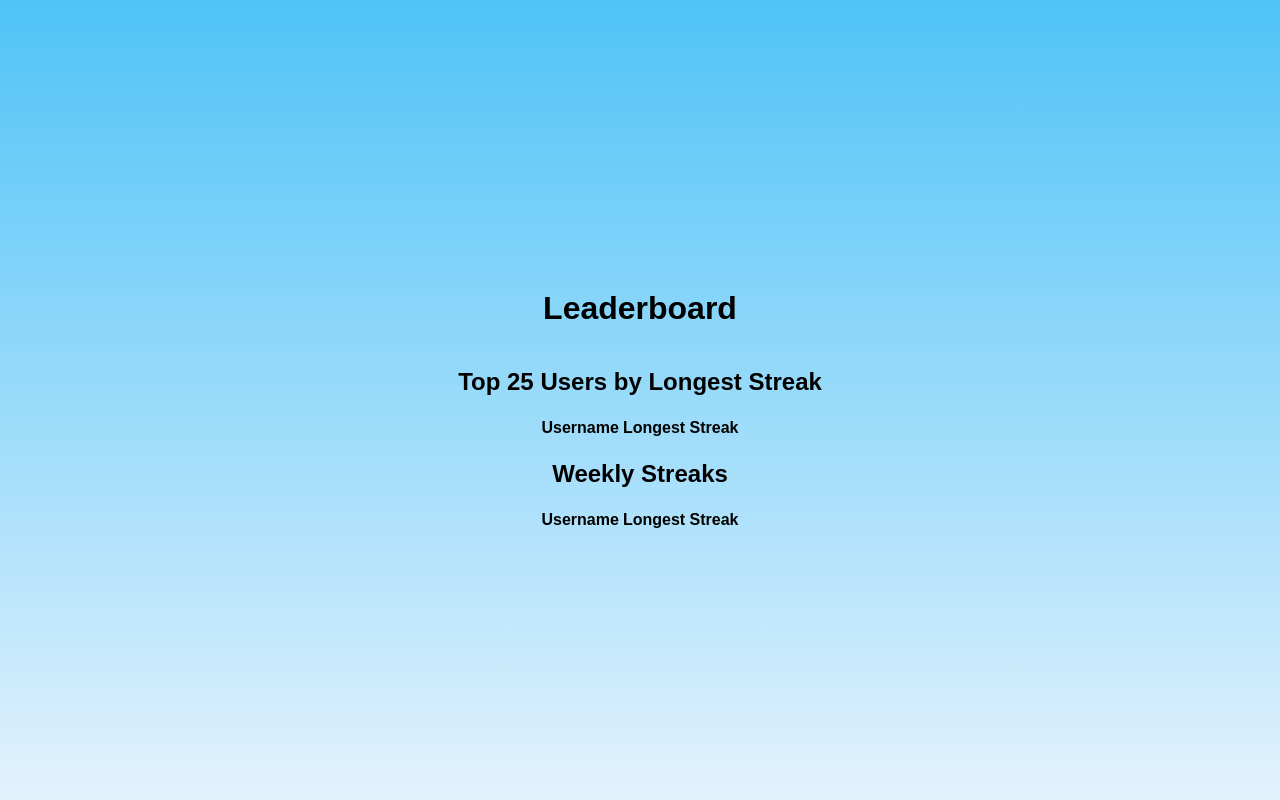
After one commit to ZAR0X/well-ease, a Flask app: page /leaderboard in a window 1280 px wide. The commit adds this page. Run offline with Flask 3, Linux system fonts and the light colour scheme; data that the repository does not hold is empty.

Commit message:
tasks and leaderboard backend

```diff
--- a/app.py
+++ b/app.py
@@ -1,10 +1,8 @@
-### Integrate HTML With Flask
-### HTTP verb GET And POST
-
 import re
 import os
 import json
 import requests
+from datetime import datetime, timedelta
 
 from flask import Flask, render_template, request, redirect, url_for, flash
 from flask_sqlalchemy import SQLAlchemy
@@ -28,6 +26,30 @@ class User(UserMixin, db.Model):
     email = db.Column(db.String(100), unique=True, nullable=False)
     password = db.Column(db.String(100), nullable=False)
 
+class Task(db.Model):
+    __tablename__ = 'tasks'
+    id = db.Column(db.Integer, primary_key=True)
+    user_id = db.Column(db.Integer, db.ForeignKey('users.id'), nullable=False)
+    description = db.Column(db.String(200), nullable=False)
+    time_of_day = db.Column(db.String(50), nullable=False)  # e.g., "Morning", "Afternoon", "Evening"
+    completed = db.Column(db.Boolean, default=False)
+    created_at = db.Column(db.DateTime, default=datetime.utcnow)
+
+    def __repr__(self):
+        return f'<Task {self.description}>'
+
+# Streak Model
+class Streak(db.Model):
+    __tablename__ = 'streaks'
+    id = db.Column(db.Integer, primary_key=True)
+    user_id = db.Column(db.Integer, db.ForeignKey('users.id'), nullable=False)
+    start_date = db.Column(db.DateTime, default=datetime.utcnow)
+    end_date = db.Column(db.DateTime)
+    is_active = db.Column(db.Boolean, default=True)
+
+    def __repr__(self):
+        return f'<Streak {self.user_id}>'
+
 @login_manager.user_loader
 def load_user(user_id):
     return User.query.get(int(user_id))
@@ -45,6 +67,75 @@ def validate_password(password):
     """Validate password: minimum 8 characters."""
     return len(password) >= 8
 
+
+@app.route('/tasks', methods=['GET', 'POST'])
+@login_required
+def tasks():
+    if request.method == 'POST':
+        description = request.form.get('description')
+        time_of_day = request.form.get('time_of_day')
+
+        if not description or not time_of_day:
+            flash('Please fill out all fields.', 'danger')
+            return redirect(url_for('tasks'))
+
+        task = Task(user_id=current_user.id, description=description, time_of_day=time_of_day)
+        db.session.add(task)
+        db.session.commit()
+        flash('Task added successfully!', 'success')
+        return redirect(url_for('tasks'))
+
+    user_tasks = Task.query.filter_by(user_id=current_user.id).order_by(Task.created_at.desc()).all()
+    return render_template('tasks.html', tasks=user_tasks, user=current_user)
+
+@app.route('/complete_task/<int:task_id>', methods=['POST'])
+@login_required
+def complete_task(task_id):
+    task = Task.query.get_or_404(task_id)
+    if task.user_id != current_user.id:
+        flash('You do not have permission to complete this task.', 'danger')
+        return redirect(url_for('tasks'))
+
+    task.completed = True
+    db.session.commit()
+
+    # Check if the user has an active streak
+    active_streak = Streak.query.filter_by(user_id=current_user.id, is_active=True).first()
+    if active_streak:
+        active_streak.end_date = datetime.utcnow()
+        active_streak.is_active = False
+        db.session.commit()
+
+    # Start a new streak
+    new_streak = Streak(user_id=current_user.id)
+    db.session.add(new_streak)
+    db.session.commit()
+
+    flash('Task marked as completed!', 'success')
+    return redirect(url_for('tasks'))
+
+@app.route('/leaderboard')
+def leaderboard():
+    # Get top 25 users with the highest streaks
+    top_users = db.session.query(
+        User.username,
+        db.func.max(Streak.end_date - Streak.start_date).label('longest_streak')
+    ).join(Streak, User.id == Streak.user_id
+    ).group_by(User.id
+    ).order_by(db.desc('longest_streak')
+    ).limit(25).all()
+
+    # Get weekly streaks
+    weekly_streaks = db.session.query(
+        User.username,
+        db.func.max(Streak.end_date - Streak.start_date).label('longest_streak')
+    ).join(Streak, User.id == Streak.user_id
+    ).filter(Streak.start_date >= datetime.utcnow() - timedelta(days=7)
+    ).group_by(User.id
+    ).order_by(db.desc('longest_streak')
+    ).limit(25).all()
+
+    return render_template('leaderboard.html', top_users=top_users, weekly_streaks=weekly_streaks)
 
 @app.route('/login', methods=['GET', 'POST'])
 def login():
@@ -117,71 +208,67 @@ def logout():
 def home():
     return render_template("index.html")
 
-@app.route('/index.html')
-def index():
-    return render_template('index.html')
-
-@app.route('/bmi_final.html')
+@app.route('/bmi_final')
 def bmi():
     return render_template('bmi_final.html')
 
-@app.route('/Calorie-Counter.html')
+@app.route('/Calorie-Counter')
 def CalCount():
     return render_template('Calorie-Counter.html')
 
-@app.route('/blog.html')
+@app.route('/blog')
 def blog():
     return render_template('blog.html')
 
-@app.route('/video.html')
+@app.route('/video')
 def vid():
     return render_template('video.html')
 
-@app.route('/blog-post-1.html')
+@app.route('/blog-post-1')
 def blog1():
     return render_template('blog-post-1.html')
 
-@app.route('/video-post-1.html')
+@app.route('/video-post-1')
 def vid1():
     return render_template('video-post-1.html')
 
-@app.route('/blog-post-2.html')
+@app.route('/blog-post-2')
 def blog2():
     return render_template('blog-post-2.html')
 
-@app.route('/video-post-2.html')
+@app.route('/video-post-2')
 def vid2():
     return render_template('video-post-3.html')
 
-@app.route('/blog-post-3.html')
+@app.route('/blog-post-3')
 def blog3():
     return render_template('blog-post-3.html')
 
-@app.route('/video-post-3.html')
+@app.route('/video-post-3')
 def vid3():
     return render_template('video-post-3.html')
 
-@app.route('/blog-post-4.html')
+@app.route('/blog-post-4')
 def blog4():
     return render_template('blog-post-4.html')
 
-@app.route('/video-post-4.html')
+@app.route('/video-post-4')
 def vid4():
     return render_template('video-post-4.html')
 
-@app.route('/blog-post-5.html')
+@app.route('/blog-post-5')
 def blog5():
     return render_template('blog-post-5.html')
 
-@app.route('/video-post-5.html')
+@app.route('/video-post-5')
 def vid5():
     return render_template('video-post-5.html')
 
-@app.route('/blog-post-6.html')
+@app.route('/blog-post-6')
 def blog6():
     return render_template('blog-post-6.html')
 
-@app.route('/video-post-6.html')
+@app.route('/video-post-6')
 def vid6():
     return render_template('video-post-6.html')
 
@@ -290,6 +377,5 @@ app.static_folder = 'static'
 
 if __name__=='__main__':
     with app.app_context():
-        db.drop_all()
         db.create_all()
     app.run(debug=True)
--- a/static/css/profile.css
+++ b/static/css/profile.css
@@ -8,13 +8,6 @@ body {
     justify-content: center;
     height: 100vh;
     margin: 0;
-}
-
-/* Header */
-header {
-    text-align: ceater;
-    position: absolute;
-    top: 120px;
 }
 
 header h1 {
@@ -93,12 +86,11 @@ button:hover {
     border:none;
     border-radius:5px;
     cursor:pointer;
-    position:absolute;
     max-width: 80%;
     min-width: none;
-    bottom:20%;
-    left:50%;
-    transform: translateX(-50%);
+    margin-top: 20px;
+
+    /* transform: translateX(-50%); */
 
 }
 
--- /dev/null
+++ b/templates/leaderboard.html
@@ -0,0 +1,49 @@
+<!DOCTYPE html>
+<html lang="en">
+<head>
+    <meta charset="UTF-8">
+    <meta name="viewport" content="width=device-width, initial-scale=1.0">
+    <title>Profile</title>
+    <link href="/static/css/profile.css" rel="stylesheet">
+</head>
+<body>
+{% block content %}
+<h1>Leaderboard</h1>
+
+<h2>Top 25 Users by Longest Streak</h2>
+<table>
+    <thead>
+        <tr>
+            <th>Username</th>
+            <th>Longest Streak</th>
+        </tr>
+    </thead>
+    <tbody>
+        {% for user in top_users %}
+        <tr>
+            <td>{{ user.username }}</td>
+            <td>{{ user.longest_streak }}</td>
+        </tr>
+        {% endfor %}
+    </tbody>
+</table>
+
+<h2>Weekly Streaks</h2>
+<table>
+    <thead>
+        <tr>
+            <th>Username</th>
+            <th>Longest Streak</th>
+        </tr>
+    </thead>
+    <tbody>
+        {% for user in weekly_streaks %}
+        <tr>
+            <td>{{ user.username }}</td>
+            <td>{{ user.longest_streak }}</td>
+        </tr>
+        {% endfor %}
+    </tbody>
+</table>
+{% endblock %}
+</body>
--- a/templates/login.html
+++ b/templates/login.html
@@ -30,7 +30,7 @@
             <button type="submit">Sign In</button>
         </form>
 
-        <button type="button" class="create-account"><a href="{{ url_for('signup') }}">Create new account</a></button>
     </div>
+    <button type="button" class="create-account"><a href="{{ url_for('signup') }}">Create new account</a></button>
 </body>
 </html>
--- a/templates/signup.html
+++ b/templates/signup.html
@@ -32,7 +32,7 @@
             <button type="submit">Sign Up</button>
         </form>
 
-        <button type="button" class="create-account"><a href="{{ url_for('login') }}">Already have an account? Login</a></button>
     </div>
+    <button type="button" class="create-account"><a href="{{ url_for('login') }}">Already have an account? Login</a></button>
 </body>
 </html>
```
Also changed, not shown: templates/tasks.html (added, +44 -0 lines).
